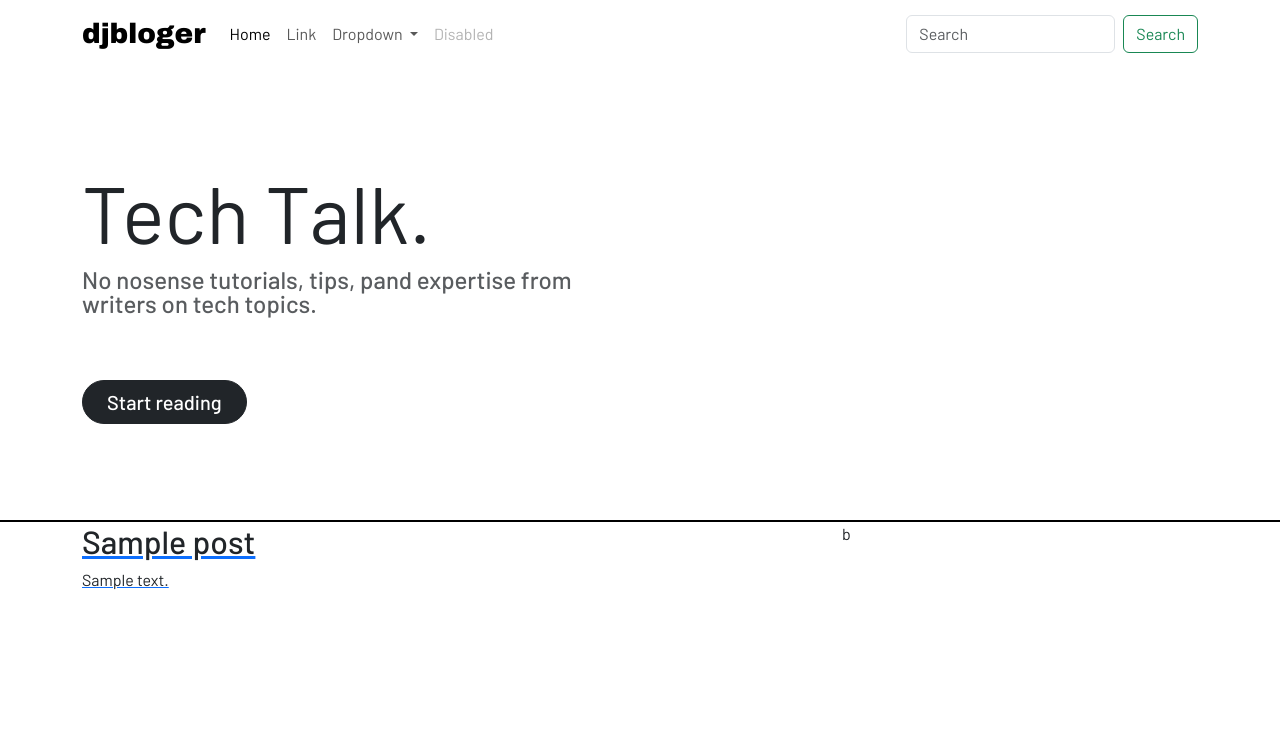
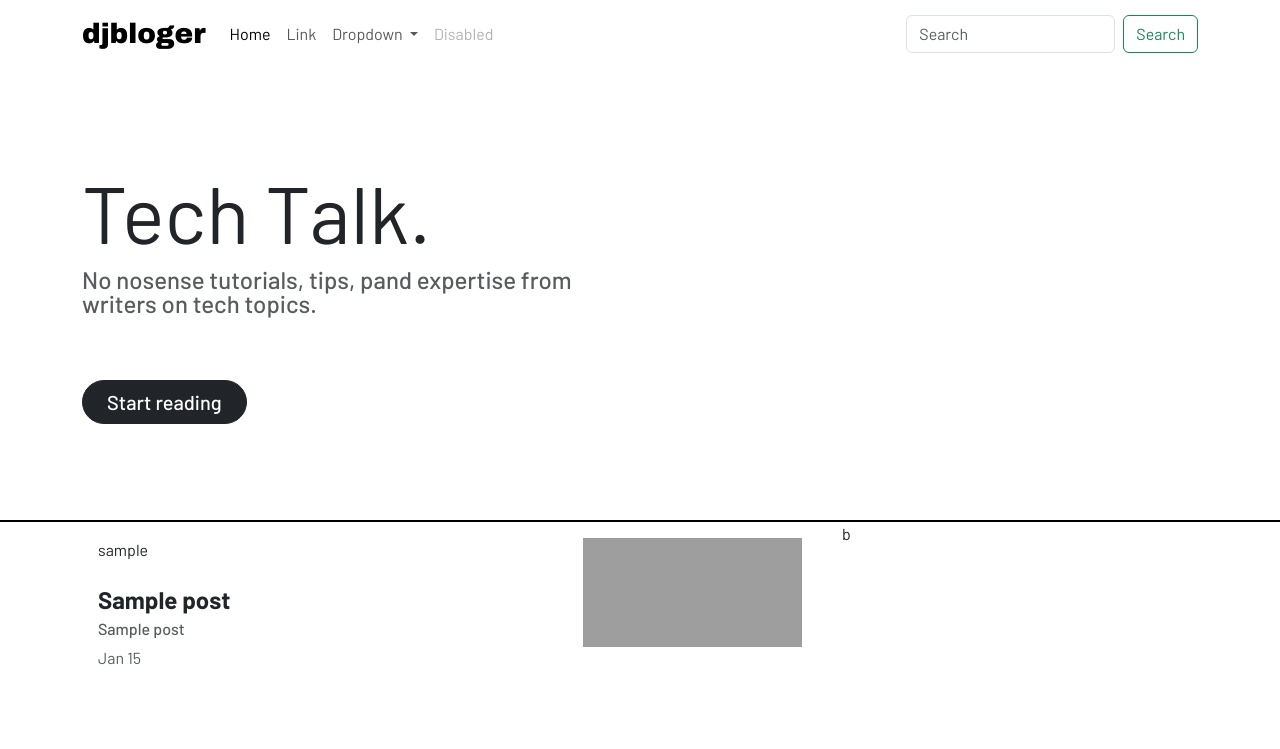
Before and after one commit to bjayanta/djbloger, a Django app: page / in a window 1280 px wide. Shown: the top 749 px of the page. Run offline with Django 4.2, Linux system fonts and the light colour scheme; tables that the repository leaves empty hold one stand-in row (values such as "Sample post"); grey boxes are pictures that could not be loaded.

Commit message:
update post design

```diff
--- a/blog/templates/blog/index.html
+++ b/blog/templates/blog/index.html
@@ -4,23 +4,39 @@
 
 {% block template %}
 <section>
-	{% include 'blog/components/splash.html' %}
+  {% include 'blog/components/splash.html' %}
 
-	<div class="container">
+  	<div class="container">
 		<div class="row">
 			<div class="col-12 col-lg-8">
 				{% for post in posts %}
-					<a href="#">
-						<article class="card border-0 pb-3 pb-sm-5">
-							<h2>{{ post.title }}</h2>
-							<p>{{ post.content }}</p>
-						</article>
-					</a>
+				<a href="#" class="text-decoration-none infscroll">
+					<div class="card border-0 pb-3 pb-sm-5">
+						<div class="card-body">
+							<div class="row">
+								<div class="col-8">
+									<article>
+										<p class="pb-2 text-body">{{ post.author }}</p>
+										<h1 class="mb-1 fs-4 text-body fw-bold">{{ post.title|truncatechars:20 }}</h1>
+										<h2 class="text-muted fs-6 d-none d-sm-block">{{ post.subtitle }}</h2>
+										<p class="text-muted">{{ post.updated_at|date:"M d" }}</p>
+									</article>
+								</div>
+
+								<div class="col-4">
+									<figure>
+										<img src="https://picsum.photos/256/128" class="img-fluid float-end" alt="Article">
+									</figure>
+								</div>
+							</div>
+						</div>
+					</div>
+				</a>
 				{% endfor %}
 			</div>
 
 			<div class="d-none d-lg-block col-4">b</div>
 		</div>
-	</div>
+  	</div>
 </section>
 {% endblock %}
--- a/static/css/main.css
+++ b/static/css/main.css
@@ -1,6 +1,10 @@
 @import url('https://fonts.googleapis.com/css2?family=Archivo:wght@900&display=swap');
 @import url('https://fonts.googleapis.com/css2?family=Barlow:wght@400;500;600;700;800;900&display=swap');
 @import url('https://fonts.googleapis.com/css2?family=Merriweather:ital@1&display=swap');
+
+html, body {
+    font-family: 'Barlow', sans-serif;
+}
 
 .logo {
     font-family: 'Archivo', sans-serif;
@@ -11,10 +15,18 @@
     font-family: 'Merriweather', serif;
 }
 
-html, body {
-    font-family: 'Barlow', sans-serif;
-}
-
 .fw-500 {
     font-weight: 500;
 }
+
+/* .infscroll h1 {
+    font-size: 22px;
+    letter-spacing: -0.6px;
+}
+
+@media only screen and (max-width: 768px){
+    .infscroll h1 {
+        font-size: 0.9375rem;
+        letter-spacing: 0;
+    }
+} */
```
